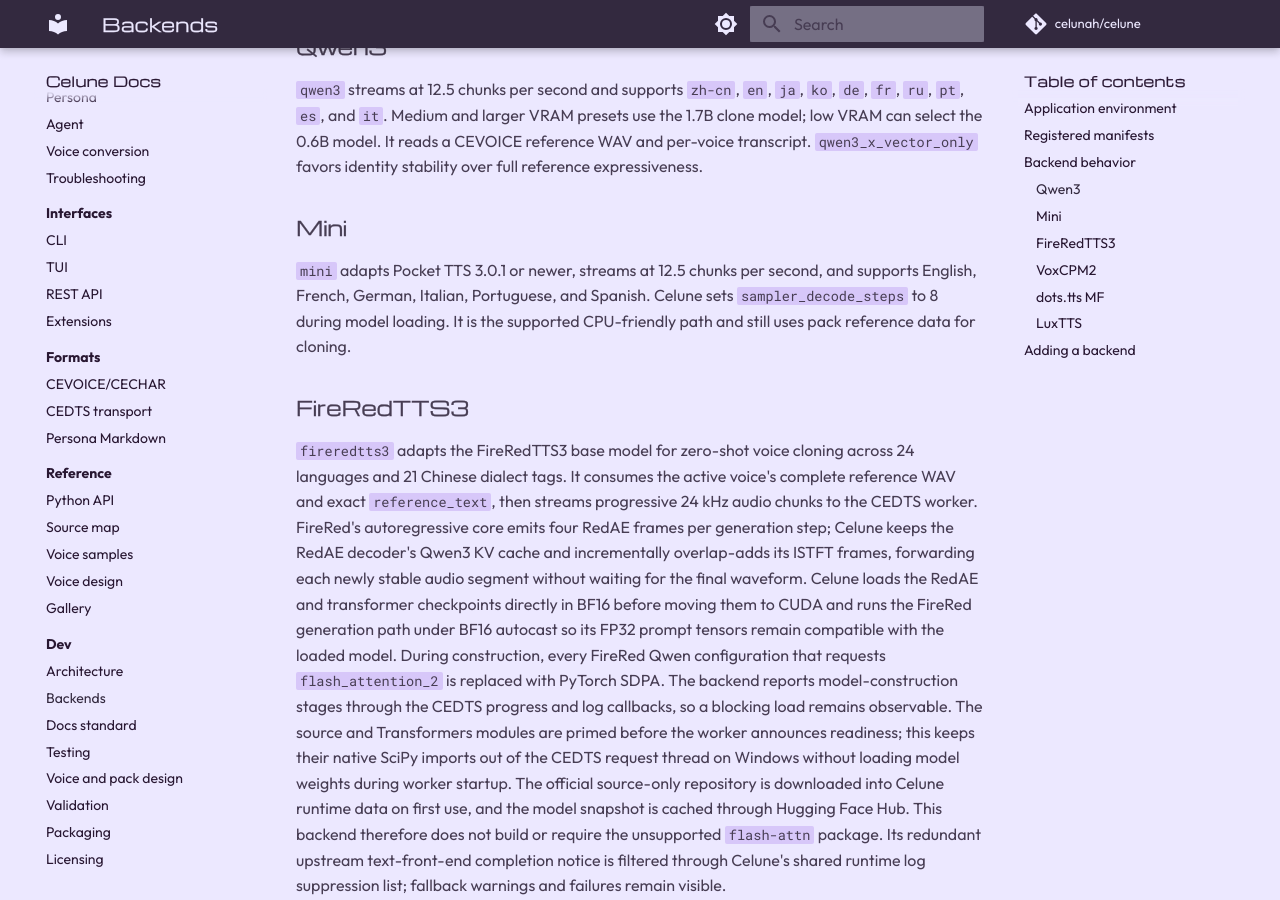
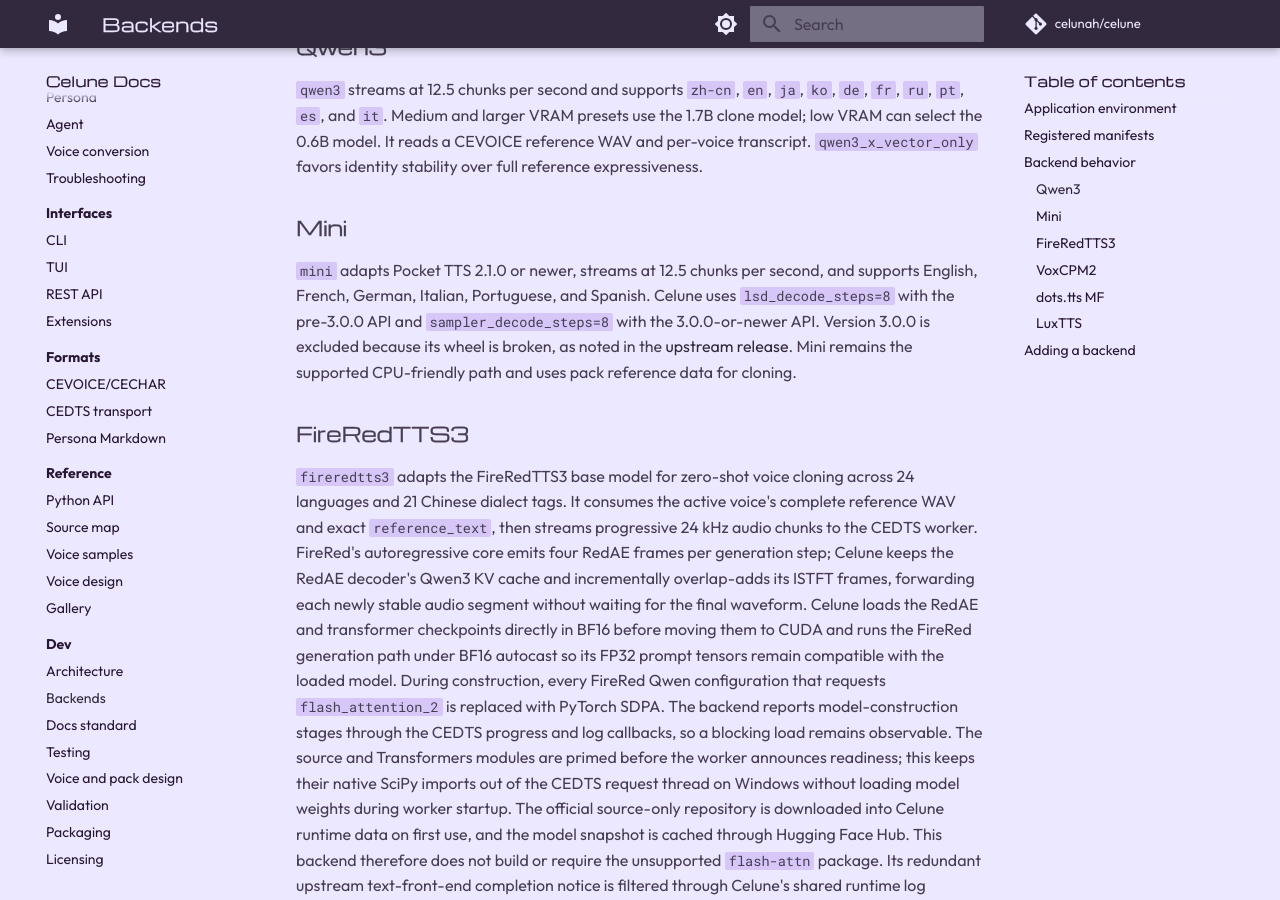
Before and after one commit to celunah/celune, an MkDocs documentation site: the page built from docs/development/backends.md, in a window 1280 px wide and 900 px high, scrolled down 1483 px. Built offline with MkDocs 1.6.1 and Material for MkDocs 9.7.7, drawn with Linux system fonts in a browser that asks for light colours; comment, search, counter and statistics services are not loaded; some of the changed text lies outside the part shown.

Commit message:
fix(mini): support Pocket TTS 2.x and 3.x APIs

```diff
--- a/docs/development/backends.md
+++ b/docs/development/backends.md
@@ -15,7 +15,7 @@
 
 | ID | Kind | Worker | Extra requirements |
 | --- | --- | --- | --- |
-| `mini` | TTS | `celune.backends.tts.mini:Mini` | `pocket-tts>=3.0.1` |
+| `mini` | TTS | `celune.backends.tts.mini:Mini` | `pocket-tts>=2.1.0,!=3.0.0` |
 | `qwen3` | TTS | `celune.backends.tts.qwen3:Qwen3` | `faster-qwen3-tts>=0.2.4` |
 | `fireredtts3` | TTS | `celune.backends.tts.fireredtts3:FireRedTTS3` | FireRedTTS3 source, Transformers 5.6.2, and TorchCodec 0.16.0; BF16 transformer path with PyTorch SDPA and latent streaming. |
 | `dotstts` | TTS | `celune.backends.tts.dotstts:DotsTtsMF` | Celune's `dots.tts` fork; Python 3.12. |
@@ -53,10 +53,13 @@
 
 ### Mini
 
-`mini` adapts Pocket TTS 3.0.1 or newer, streams at 12.5 chunks per second, and
-supports English, French, German, Italian, Portuguese, and Spanish. Celune sets
-`sampler_decode_steps` to 8 during model loading. It is the supported CPU-friendly
-path and still uses pack reference data for cloning.
+`mini` adapts Pocket TTS 2.1.0 or newer, streams at 12.5 chunks per second, and
+supports English, French, German, Italian, Portuguese, and Spanish. Celune uses
+`lsd_decode_steps=8` with the pre-3.0.0 API and `sampler_decode_steps=8` with the
+3.0.0-or-newer API. Version 3.0.0 is excluded because its wheel is broken, as
+noted in the [upstream release](https://github.com/kyutai-labs/pocket-tts/releases/tag/v3.0.0).
+Mini remains the supported CPU-friendly path and uses pack reference data for
+cloning.
 
 ### FireRedTTS3
 
--- a/pyproject.toml
+++ b/pyproject.toml
@@ -155,7 +155,7 @@
 # A cheap on compute Celune backend providing an exceptional sound quality. Fastest, with an exceptional sound quality
 # to size ratio.
 # mini = [
-#     "pocket-tts>=3.0.1",
+#     "pocket-tts>=2.1.0,!=3.0.0",
 # ]
 
 # LuxTTS is isolated in its CUDA-capable CEDTS environment and falls back to
```
Also changed, not shown: 2 other files.
